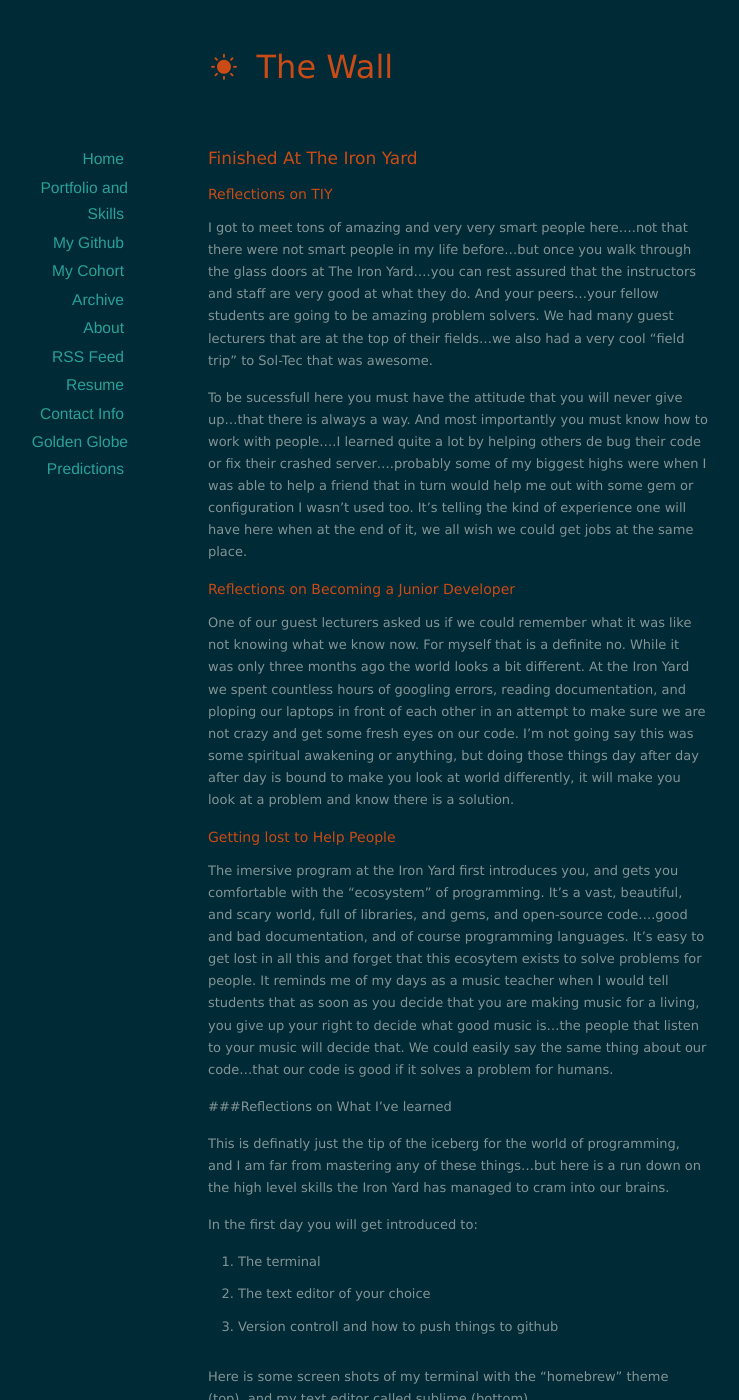
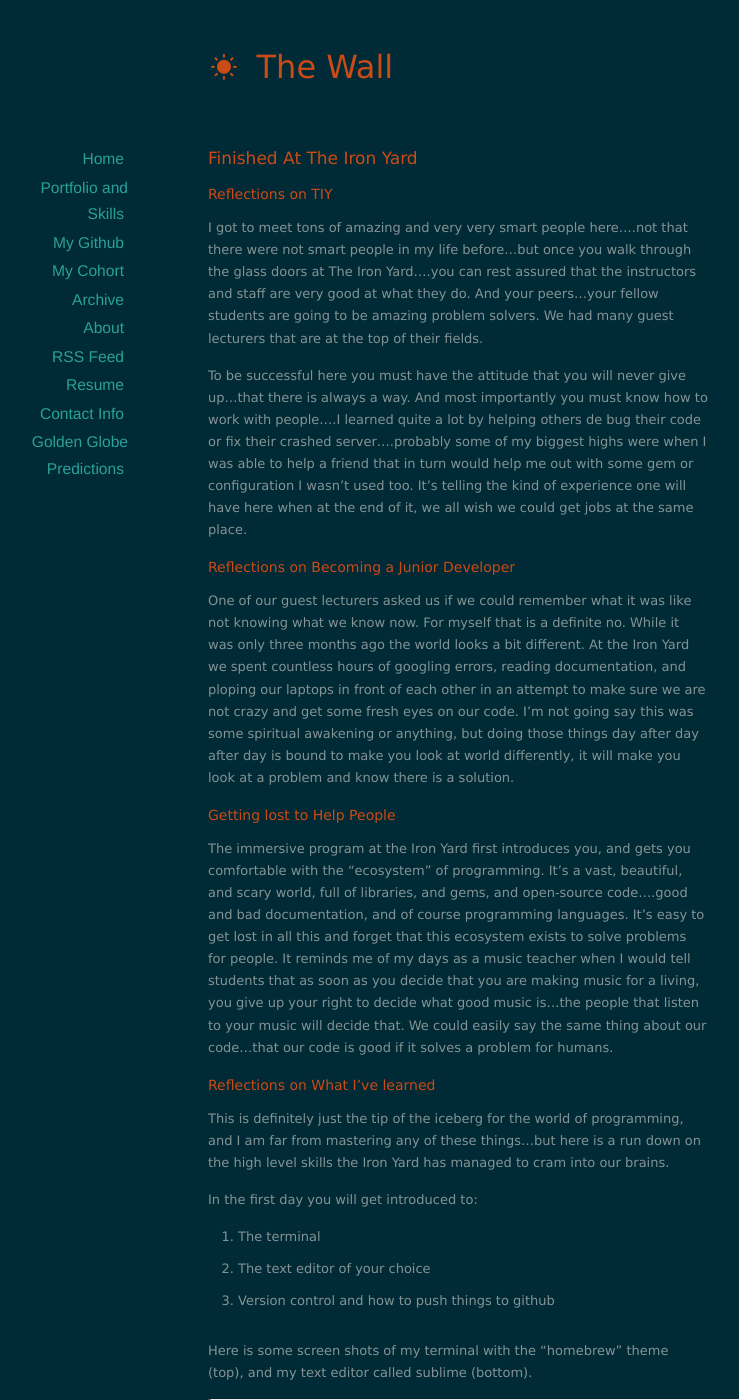
Before and after one commit to calderete/blog.github.io, a Jekyll site: the page built from _posts/2015-12-20-Finished-at-the-Iron-Yard.md, in a window 1280 px wide and 1400 px high. Shown: the whole window, without its empty margins (182-921 px from the left). Built offline with Jekyll 4.4.1, drawn with Linux system fonts in a browser that asks for light colours; nearby versions of some CDN libraries.

Commit message:
changing snippet syntax

````diff
--- a/_posts/2015-12-20-Finished-at-the-Iron-Yard.md
+++ b/_posts/2015-12-20-Finished-at-the-Iron-Yard.md
@@ -7,9 +7,9 @@ layout: post
 
 ### Reflections on TIY
 
-I got to meet tons of amazing and very very smart people here....not that there were not smart people in my life before...but once you walk through the glass doors at The Iron Yard....you can rest assured that the instructors and staff are very good at what they do.  And your peers...your fellow students are going to be amazing problem solvers. We had many guest lecturers that are at the top of their fields...we also had a very cool "field trip" to Sol-Tec that was awesome.
+I got to meet tons of amazing and very very smart people here....not that there were not smart people in my life before...but once you walk through the glass doors at The Iron Yard....you can rest assured that the instructors and staff are very good at what they do.  And your peers...your fellow students are going to be amazing problem solvers. We had many guest lecturers that are at the top of their fields.
 
-To be sucessfull here you must have the attitude that you will never give up...that there is always a way. And most importantly you must know how to work with people....I learned quite a lot by helping others de bug their code or fix their crashed server....probably some of my biggest highs were when I was able to help a friend that in turn would help me out with some gem or configuration I wasn't used too. It's telling the kind of experience one will have here when at the end of it, we all wish we could get jobs at the same place.
+To be successful here you must have the attitude that you will never give up...that there is always a way. And most importantly you must know how to work with people....I learned quite a lot by helping others de bug their code or fix their crashed server....probably some of my biggest highs were when I was able to help a friend that in turn would help me out with some gem or configuration I wasn't used too. It's telling the kind of experience one will have here when at the end of it, we all wish we could get jobs at the same place.
 
 ### Reflections on Becoming a Junior Developer
 
@@ -17,17 +17,17 @@ One of our guest lecturers asked us if we could remember what it was like not kn
 
 ### Getting lost to Help People
 
-The imersive program at the Iron Yard first introduces you, and gets you comfortable with the "ecosystem" of programming. It's a vast, beautiful, and scary world, full of libraries, and gems, and open-source code....good and bad documentation, and of course programming languages. It's easy to get lost in all this and forget that this ecosytem exists to solve problems for people. It reminds me of my days as a music teacher when I would tell students that as soon as you decide that you are making music for a living, you give up your right to decide what good music is...the people that listen to your music will decide that. We could easily say the same thing about our code...that our code is good if it solves a problem for humans.
+The immersive program at the Iron Yard first introduces you, and gets you comfortable with the "ecosystem" of programming. It's a vast, beautiful, and scary world, full of libraries, and gems, and open-source code....good and bad documentation, and of course programming languages. It's easy to get lost in all this and forget that this ecosystem exists to solve problems for people. It reminds me of my days as a music teacher when I would tell students that as soon as you decide that you are making music for a living, you give up your right to decide what good music is...the people that listen to your music will decide that. We could easily say the same thing about our code...that our code is good if it solves a problem for humans.
 
-###Reflections on What I've learned
+### Reflections on What I've learned
 
-This is definatly just the tip of the iceberg for the world of programming, and I am far from mastering any of these things...but here is a run down on the high level skills the Iron Yard has managed to cram into our brains.
+This is definitely just the tip of the iceberg for the world of programming, and I am far from mastering any of these things...but here is a run down on the high level skills the Iron Yard has managed to cram into our brains.
 
 In the first day you will get introduced to:
 
 * The terminal
 * The text editor of your choice
-* Version controll and how to push things to github
+* Version control and how to push things to github
 
 Here is some screen shots of my terminal with the "homebrew" theme (top), and my text editor called sublime (bottom).
 
@@ -50,9 +50,7 @@ And here are some of the random technologies we have been introduced too
 * S3 (AWS storage for file uploads)
 
 It's humbling to think of all the very smart people that created these tools. All these things can talk to each other to create stuff. One of the coolest feelings is when you're about to start a new project and you type into your terminal...
-```
-rails new [application name]
-```
+``` rails new [application name] ```
 and all sorts of files explode on to your screen
 
 <img src="/images/railsnew.png" style="height: 800px;"/>
````
